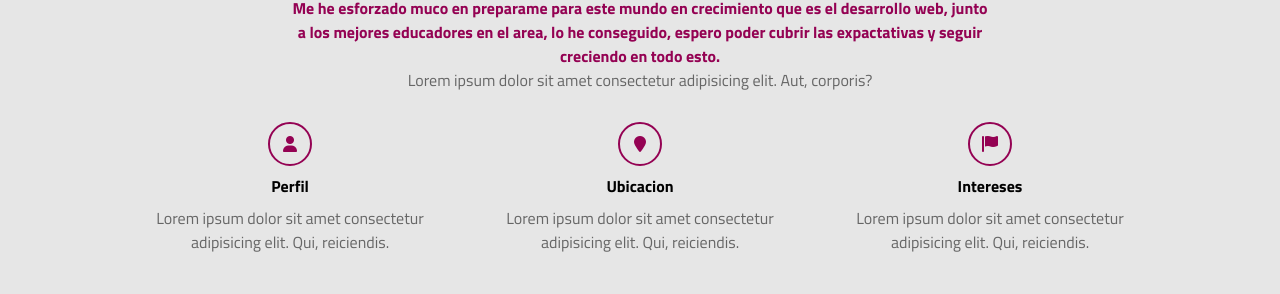
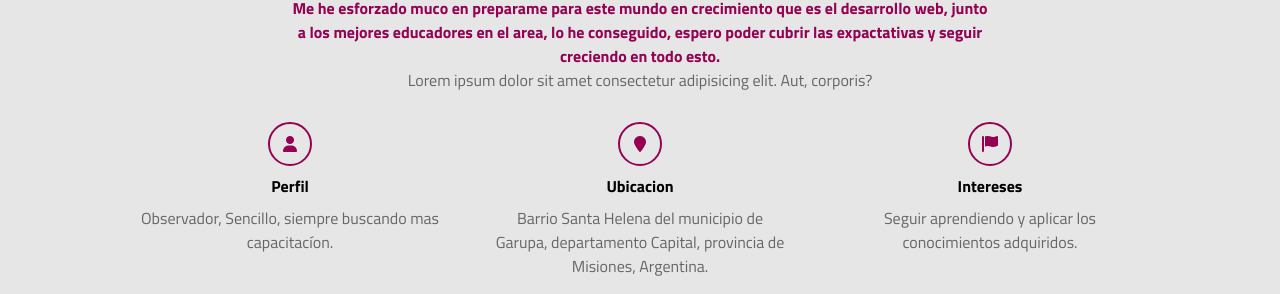
Before and after one commit to javierfabian/CV-Poyecto-Arg, a plain HTML site: page index.html in a window 1280 px wide. Shown: the part 658-952 px from the top of the page. Drawn offline with Linux system fonts and the light colour scheme.

Commit message:
agregado

```diff
--- a/index.html
+++ b/index.html
@@ -61,17 +61,17 @@
                 <div class="col">
                     <i class="fa-solid fa-user"></i>
                     <span class="titulo-detalle">Perfil</span>
-                    <p>Lorem ipsum dolor sit amet consectetur adipisicing elit. Qui, reiciendis.</p>
+                    <p>Observador, Sencillo, siempre buscando mas capacitacíon.</p>
                 </div>
                 <div class=" col ">
                     <i class="fa-solid fa-location-pin"></i>
                     <span class=" titulo-detalle ">Ubicacion</span>
-                    <p>Lorem ipsum dolor sit amet consectetur adipisicing elit. Qui, reiciendis.</p>
+                    <p>Barrio Santa Helena del municipio de Garupa, departamento Capital, provincia de Misiones, Argentina.</p>
                 </div>
                 <div class="col ">
                     <i class="fa-solid fa-flag "></i>
                     <span class="titulo-detalle">Intereses</span>
-                    <p>Lorem ipsum dolor sit amet consectetur adipisicing elit. Qui, reiciendis.</p>
+                    <p>Seguir aprendiendo y aplicar los conocimientos adquiridos.</p>
                 </div>
             </div>
         </div>
```
